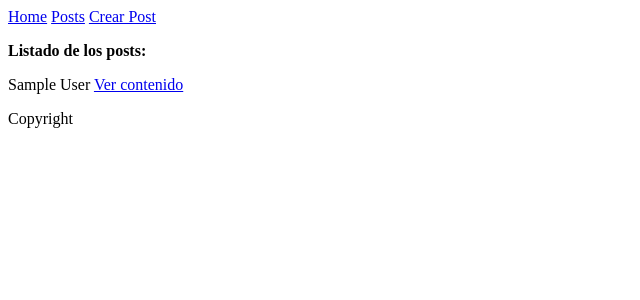
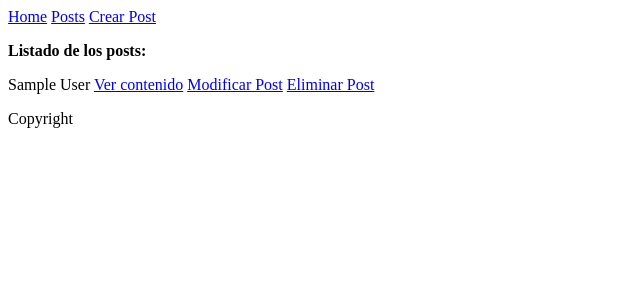
Before and after one commit to aaroon9/Blog_MVC, a PHP site: page /?controller=posts&action=index in a window 1280 px wide. Shown: the top 300 px of the page, without its empty margins (0-640 px from the left). Run offline with PHP 8.4, Linux system fonts and the light colour scheme; tables that the repository leaves empty or names only in its code hold one stand-in row (values such as "Sample post").

Commit message:
Update Acabado
Medio camino hacia el delete...

```diff
--- a/controllers/posts_controller.php
+++ b/controllers/posts_controller.php
@@ -25,9 +25,47 @@
 		 }
 		 public function insertar(){
 
-		 	Post::insertarBD();
+		 	if(Post::insertarBD() == true){
+            	require_once('views/insertar/mostrarInsertar.php');
+		 	}else{
+            	require_once('views/insertar/mostrarInsertar.php');
+		 	}
+		 	//header (Location:'?cotron=post&action=mostrarInsertar');
+		 }
+		 public function mostrarModificar(){
 
-		 	//header (Location:'?cotron=post&action=mostrarInsertar');
+			 if (!isset($_GET['id'])) {
+			 	return call('pages', 'error');
+			 }else{
+			 	$post = Post::find($_GET['id']);
+			 	require_once('views/modificar/modificar.php');
+			 }
+		 }
+
+		 public function modificar(){
+		 	if(Post::modificarBD()== true){
+		 		$posts = Post::all();
+		 		echo "<div class='alert alert-success'>Post actualizado correctamente.</div>";
+		 		require_once('views/posts/index.php');
+		 	}
+		 	else{
+		 		$posts = Post::all();
+		 		echo "<div class='alert alert-danger'>Yeeee ande ibas? Post no actualizado.</div>";
+		 		require_once('views/posts/index.php');
+		 	}
+
+		 }
+		 public function eliminar(){
+		 	if(Post::eliminarBD() == true){
+		 		$posts = Post::all();
+		 		echo "<div class='alert alert-success'>Post eliminado correctamente.</div>";
+		 		require_once('views/posts/index.php');
+		 	}else{
+		 		$posts = Post::all();
+		 		echo "<div class='alert alert-success'>Imposible eliminar el post</div>";
+		 		require_once('views/posts/index.php');
+
+		 	}
 		 }
 }
 ?>
--- a/models/post.php
+++ b/models/post.php
@@ -3,12 +3,18 @@
 	 // definimos tres atributos
 	 // los declaramos como públicos para acceder directamente $post->author
 	 public $id;
+	 public $titulo;
 	 public $author;
 	 public $content;
-	 public function __construct($id, $author, $content) {
+	 public $image;
+
+	 public function __construct($id, $titulo, $author, $content, $image) {
+
 	 $this->id = $id;
+	 $this->titulo= $titulo;
 	 $this->author = $author;
 	 $this->content = $content;
+	 $this->image = $image;
 	 }
 
 	 public static function all() {
@@ -18,7 +24,7 @@
 
 		 // creamos una lista de objectos post y recorremos la respuesta de la consulta
 	 	foreach($req->fetchAll() as $post) {
-			 $list[] = new Post($post['id'], $post['author'], $post['content']);
+			 $list[] = new Post($post['id'], $post['titulo'], $post['author'], $post['content'], $post['image']);
 		}
 		 return $list;
 	 }
@@ -31,7 +37,7 @@
 		 // preparamos la sentencia y reemplazamos :id con el valor de $id
 		 $req->execute(array('id' => $id));
 		 $post = $req->fetch();
-	 	return new Post($post['id'], $post['author'], $post['content']);
+	 	return new Post($post['id'], $post['titulo'], $post['author'], $post['content'], $post['image']);
 	 }
 
 	 public static function insertarBD(){
@@ -55,12 +61,116 @@
 	 	$req->bindParam(":created", $timestamp);
 
 	 	if($req->execute()){
+	 		echo "<div class='alert alert-success'>Post creado correctamente.</div>";
+	 		Post::uploadPhoto($image);
+            return true;
+        }else{
+        	echo "<div class='alert alert-danger'>Yeeee ande ibas? Post no creado.</div>";
+            return false;
+        }
+	}
+	public static function modificarBD(){
+
+		$db = Db::getInstance();
+	 	$req = $db->prepare('UPDATE  posts
+            SET author=:author, titulo=:titulo, content=:content,
+                 image=:image, created=:created WHERE id=:id');
+
+	 	$author=htmlspecialchars(strip_tags($_POST['author']));
+	 	$titulo=htmlspecialchars(strip_tags($_POST['titulo']));
+	 	$content=htmlspecialchars(strip_tags($_POST['desc']));
+	 	$image=htmlspecialchars(strip_tags($_FILES["image"]["name"]));
+	 	$image=!empty($_FILES["image"]["name"])? sha1_file($_FILES['image']['tmp_name']) . "-" . basename($_FILES["image"]["name"]) : "";
+
+        $timestamp = date('Y-m-d H:i:s');
+
+	 	$req->bindParam(":author", $author);
+	 	$req->bindParam(":titulo", $titulo);
+	 	$req->bindParam(":content", $content);
+	 	$req->bindParam(":image", $image);
+	 	$req->bindParam(":created", $timestamp);
+	 	$req->bindParam(":id", $_GET['id']);
+
+	 	if($req->execute()){
+
+	 		echo $image;
+	 		if ($image != "") {
+	 			Post::uploadPhoto($image);
+	 		}
             return true;
         }else{
             return false;
         }
 
+	}
+	public static function uploadPhoto($image){
 
-	}
+		    $result_message="";
+
+		    // now, if image is not empty, try to upload the image
+		if($image){
+
+	// sha1_file() function is used to make a unique file name
+	    $target_directory = "uploads/";
+	    $target_file = $target_directory . $image;
+	    $file_type = pathinfo($target_file, PATHINFO_EXTENSION);
+
+	    // error message is empty
+	    $file_upload_error_messages="";
+	    // make sure that file is a real image
+		$check = getimagesize($_FILES["image"]["tmp_name"]);
+			if($check!==false){
+			    // submitted file is an image
+			}else{
+			    $file_upload_error_messages.="<div>Submitted file is not an image.</div>";
+			}
+
+		// make sure certain file types are allowed
+		$allowed_file_types=array("jpg", "jpeg", "png", "gif");
+		if(!in_array($file_type, $allowed_file_types)){
+		    $file_upload_error_messages.="<div>Only JPG, JPEG, PNG, GIF files are allowed.</div>";
+		}
+
+		// make sure file does not exist
+		if(file_exists($target_file)){
+		    $file_upload_error_messages.="<div>Image already exists. Try to change file name.</div>";
+		}
+
+		// make sure submitted file is not too large, can't be larger than 1 MB
+		if($_FILES['image']['size'] > (1024000)){
+		    $file_upload_error_messages.="<div>Image must be less than 1 MB in size.</div>";
+		}
+
+		// make sure the 'uploads' folder exists
+		// if not, create it
+		if(!is_dir($target_directory)){
+		    mkdir($target_directory, 0777, true);
+		}
+		// if $file_upload_error_messages is still empty
+		if(empty($file_upload_error_messages)){
+		    // it means there are no errors, so try to upload the file
+		    if(move_uploaded_file($_FILES["image"]["tmp_name"], $target_file)){
+		        // it means photo was uploaded
+		    }else{
+		        $result_message.="<div class='alert alert-danger'>";
+		            $result_message.="<div>Unable to upload photo.</div>";
+		            $result_message.="<div>Update the record to upload photo.</div>";
+		        $result_message.="</div>";
+		    }
+		}
+
+		// if $file_upload_error_messages is NOT empty
+		else{
+		    // it means there are some errors, so show them to user
+		    $result_message.="<div class='alert alert-danger'>";
+		        $result_message.="{$file_upload_error_messages}";
+		        $result_message.="<div>Update the record to upload photo.</div>";
+		    $result_message.="</div>";
+		}
+
+		    }
+
+		    return $result_message;
+		}
 }
 ?>
--- a/routes.php
+++ b/routes.php
@@ -15,7 +15,7 @@
 		}
 			// agregando una entrada para el nuevo controlador y sus acciones.
 			$controllers = array( 'pages' => ['home', 'error'],
-			 					  'posts' => ['index', 'show','mostrarInsertar','insertar','modificar','eliminar']
+			 					  'posts' => ['index', 'show','mostrarInsertar','insertar','mostrarModificar','modificar','eliminar']
 			);
 			if (array_key_exists($controller, $controllers)) {
 			 if (in_array($action, $controllers[$controller])) {
--- a/views/posts/index.php
+++ b/views/posts/index.php
@@ -3,5 +3,7 @@
 	 <p>
 	 <?php echo $post->author; ?>
 	 <a href='?controller=posts&action=show&id=<?php echo $post->id; ?>'>Ver contenido</a>
+	 <a href='?controller=posts&action=mostrarModificar&id=<?php echo $post->id; ?>'>Modificar Post</a>
+	 <a href='?controller=posts&action=eliminar&id=<?php echo $post->id; ?>'>Eliminar Post</a>
 	 </p>
 <?php } ?>
```
Also changed, not shown: views/modificar/modificar.php (added, +42 -0 lines), views/posts/show.php (+8 -1 lines), uploads/ea3ec03857c2fe919c8fa04f11a24f22492882ae-Captura de pantalla de 2018-03-02 10-59-04.png (added).
